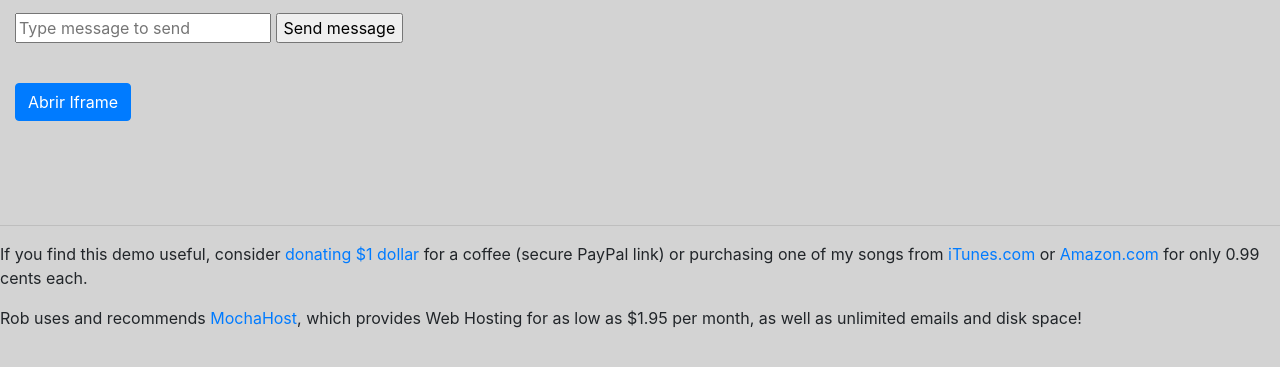
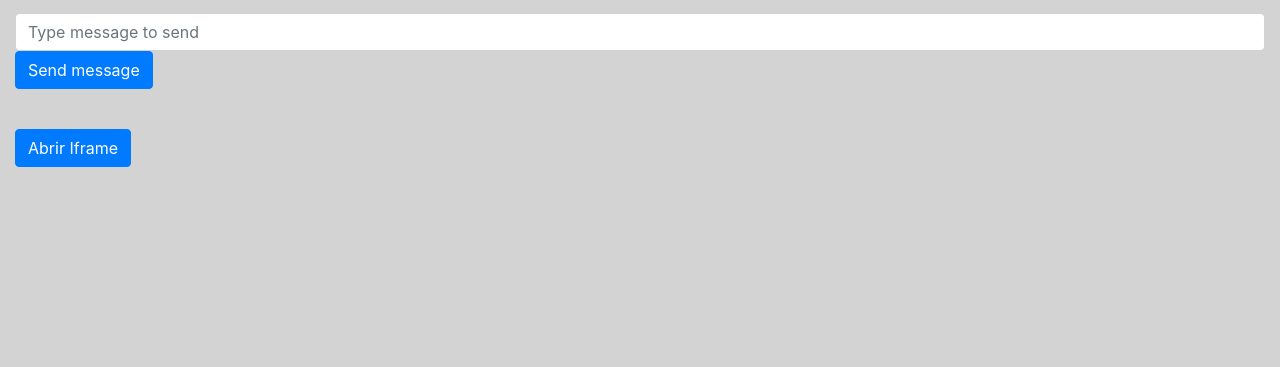
Before and after one commit to Germanm05/test-postmessage, a plain HTML site: page postMessageDemo.html in a window 1280 px wide. Shown: the part 51-418 px from the top of the page. Drawn offline with nearby package versions, Linux system fonts and the light colour scheme.

Commit message:
test demo www

```diff
--- a/postMessageDemo.html
+++ b/postMessageDemo.html
@@ -29,8 +29,8 @@ iframe {
 <div class="container-fluid">
 <p>
   <form id="form">
-    <input type="text" id="msg" placeholder="Type message to send"/>
-    <input type="submit" value="Send message" />
+    <input class="form-control" type="text" id="msg" placeholder="Type message to send"/>
+  <button type="submit" class="btn btn-primary">Send message</button>
   </form>
   <p id="msg-recived">&nbsp;</p>
   <button type="button" class="btn btn-primary" data-toggle="modal" data-target="#exampleModal">
@@ -38,15 +38,6 @@ iframe {
   </button>
 
 </p>
-</div>
-
-<br/>
-<br/>
-<br/>
-<hr />
-<div>
-  <p>If you find this demo useful, consider <a href="https://www.paypal.me/RobertGravelle/1" target="_blank">donating $1 dollar</a> for a coffee (secure PayPal link) or purchasing one of my songs from <a href="https://ax.itunes.apple.com/WebObjects/MZSearch.woa/wa/search?term=rob%20gravelle" target="_blank">iTunes.com</a> or <a href="http://www.amazon.com/s/ref=ntt_srch_drd_B001ES9TTK?ie=UTF8&field-keywords=Rob%20Gravelle&index=digital-music&search-type=ss" target="_blank">Amazon.com</a> for only 0.99 cents each.</p>
-  <p>Rob uses and recommends <a href="http://www.mochahost.com/2425.html" target="_blank">MochaHost</a>, which provides Web Hosting for as low as $1.95 per month, as well as unlimited emails and disk space!</p>
 </div>
 
 
```
